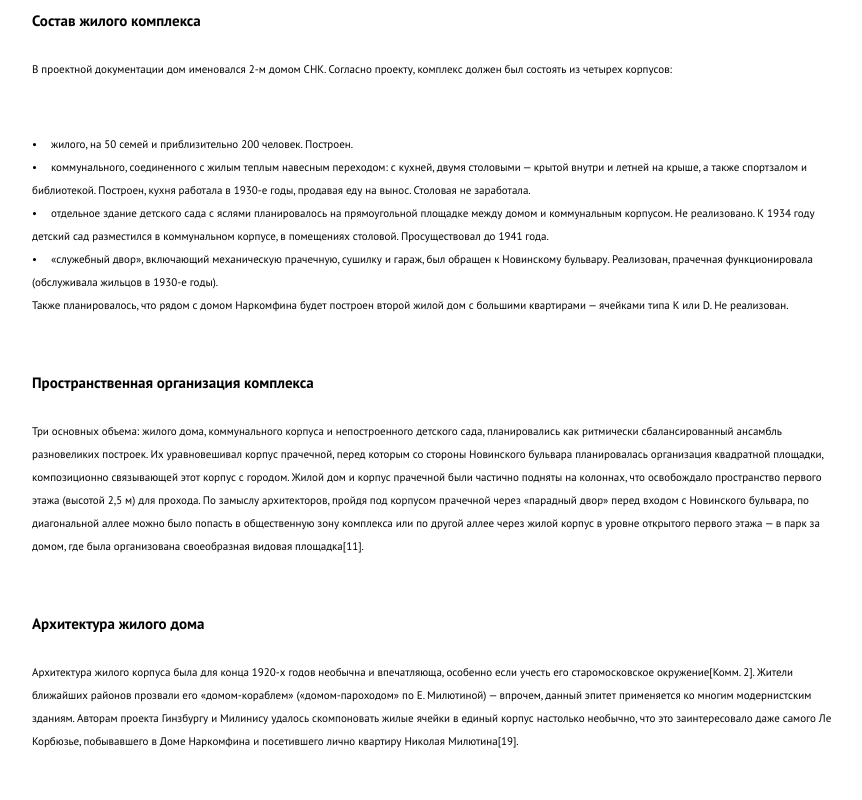
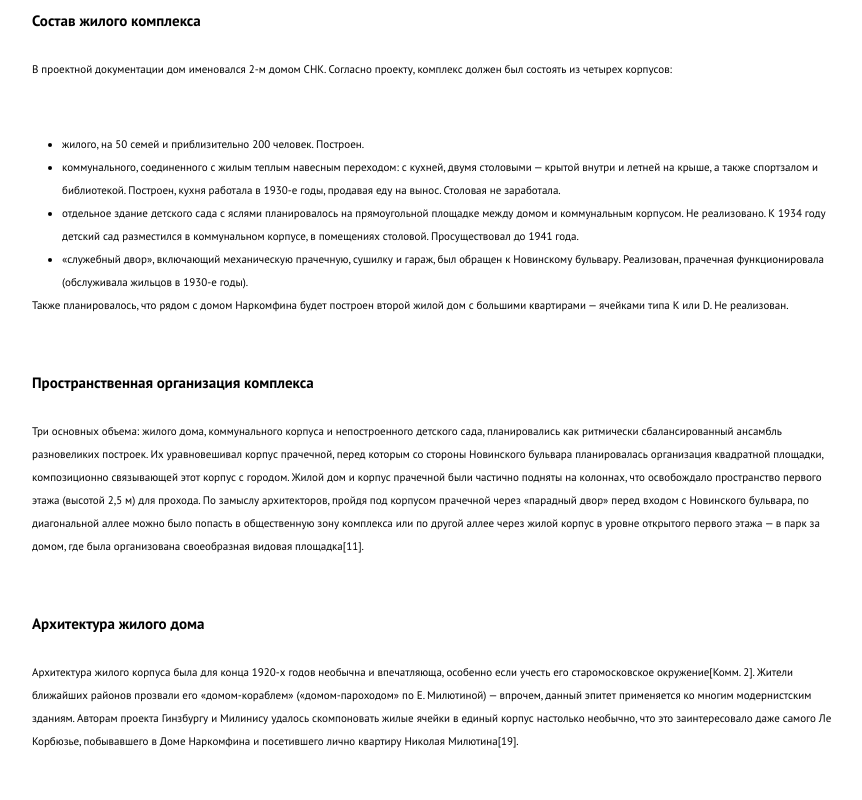
Before and after one commit to SokolovaAnastasiia/Wikimedium_b20dz07, a plain HTML site: page index.html in a window 1280 px wide. Shown: the part 3240-4040 px from the top of the page, without its empty margins (208-1070 px from the left). Drawn offline with Linux system fonts and the light colour scheme; a web font is replaced by a local one.

Commit message:
Update layout.css

```diff
--- a/css/layout.css
+++ b/css/layout.css
@@ -49,11 +49,20 @@ p {
     margin-bottom: 52px;
 }
 
-li:before {
+ul {
+    list-style-type: disc;
+}
+
+ul li {
+    margin-left: 30px;
+}
+
+
+/* li:before {
     content: "•";
     width: 13px;
     margin-right: 14px;
-   }
+   } */
 
 .main-explanation {
     font-size: 12px;
```
